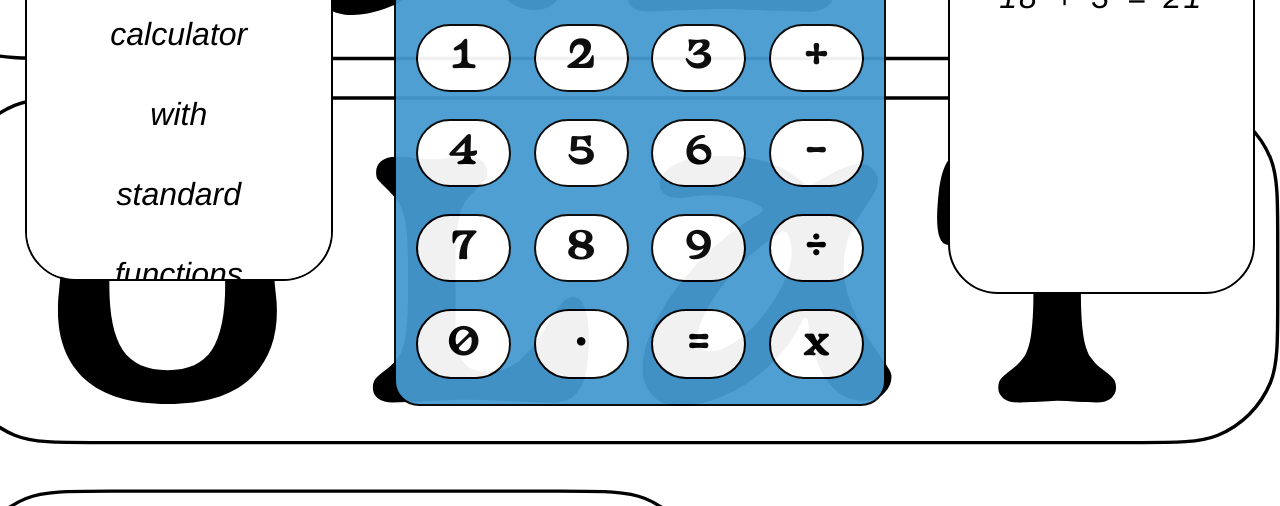
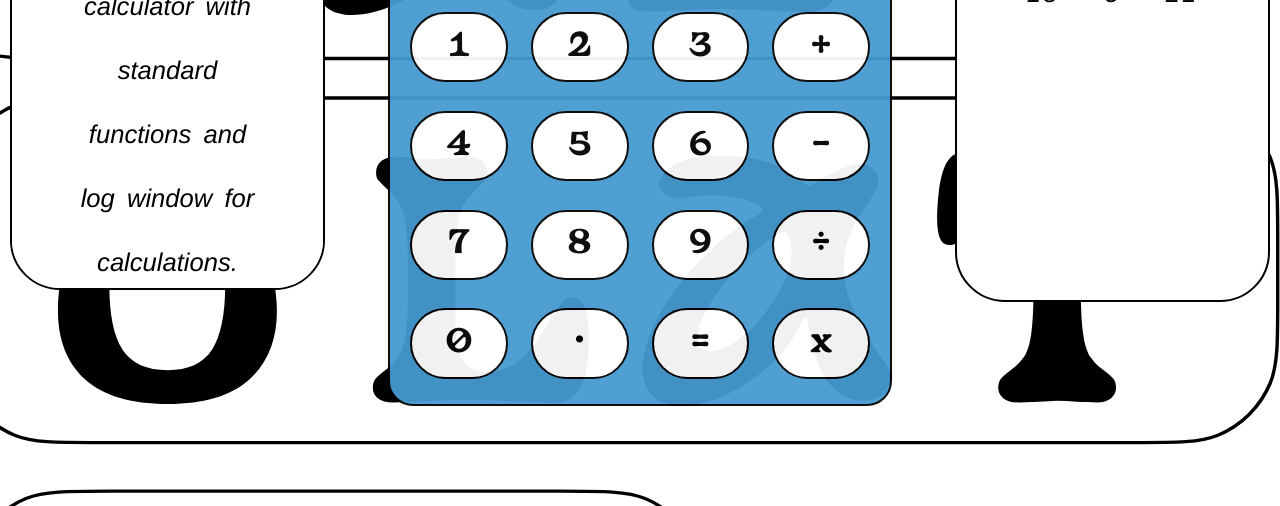
Before and after one commit to wwirving/webCalculator, a website: page index.html in a window 1280 px wide. Shown: the part 294-800 px from the top of the page. Drawn offline with Linux system fonts and the light colour scheme.

Commit message:
scaling works well across devices

```diff
--- a/main.scss
+++ b/main.scss
@@ -8,7 +8,7 @@ $screen-sm-min: 576px;
 // small tablets (portrait)
 $screen-md-min: 768px;
 // Tablets and small desktops
-$screen-lg-min: 992px;
+$screen-lg-min: 882px;
 // large tablets/desktops
 $screen-xl-min: 1200px;
 
@@ -177,6 +177,10 @@ $screen-xl-min: 1200px;
   height: 100vh;
   overflow: hidden;
   padding: 25px;
+  @include md {
+    padding: 10px;
+    padding-top: 15px;
+  }
   z-index: 10;
 }
 
@@ -217,7 +221,14 @@ $screen-xl-min: 1200px;
   -moz-user-select: none; /* Old versions of Firefox */
   -ms-user-select: none; /* Internet Explorer/Edge */
   user-select: none; /* Non-prefixed version, */
-
+  & > ul {
+    @include md {
+      padding-top: 2%;
+    }
+    @include lg {
+      padding-top: 5%;
+    }
+  }
   & > ul > li {
     padding-top: 15%;
     @include sm {
@@ -233,6 +244,9 @@ $screen-xl-min: 1200px;
     font-size: 3vw;
     @include md {
       font-size: 2.5vw;
+    }
+    @include xl {
+      font-size: 2vw;
     }
     font-style: italic;
     text-align: center;
@@ -252,6 +266,9 @@ $screen-xl-min: 1200px;
       user-select: none; /* Non-prefixed version, */
       @include md {
         font-size: 2.5vw;
+      }
+      @include xl {
+        font-size: 2vw;
       }
       text-align: left;
       line-height: 150%;
@@ -277,6 +294,7 @@ $screen-xl-min: 1200px;
   @include md {
     width: 50%;
     height: 25%;
+    margin-bottom: 0%;
   }
   @include sm {
     width: 70%;
@@ -308,6 +326,9 @@ $screen-xl-min: 1200px;
     @include md {
       font-size: 2.5vw;
     }
+    @include xl {
+      font-size: 2vw;
+    }
     text-align: center;
     line-height: 250%;
     padding: 2% 20%;
@@ -334,8 +355,8 @@ $screen-xl-min: 1200px;
   }
   @include md {
     width: 50%;
-    margin-top: 5%;
-    margin-bottom: 5%;
+    margin-top: 0%;
+    margin-bottom: 2%;
   }
   @include lg {
     width: 45%;
@@ -378,7 +399,7 @@ $screen-xl-min: 1200px;
       font-size: 3.5vw;
     }
     @include xl {
-      font-size: 3vw;
+      font-size: 2.5vw;
     }
     border-radius: 60px;
     display: flex;
```
Also changed, not shown: main.css, 1 other file.
